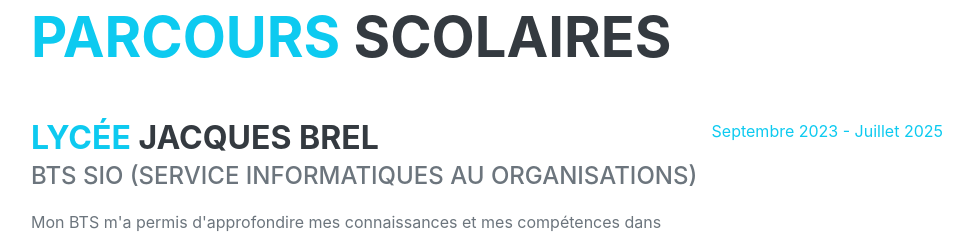
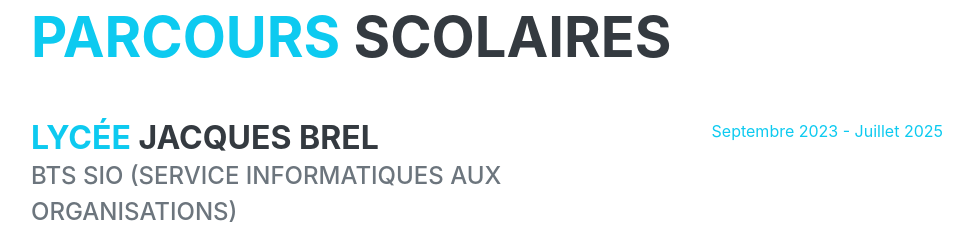
Before and after one commit to MrSkaven/Portefolio, a plain HTML site: page index.html in a window 1280 px wide. Shown: the part 877-1115 px from the top of the page, without its empty margins (289-1262 px from the left). Drawn offline with nearby package versions, Linux system fonts and the light colour scheme; a web font is replaced by a local one.

Commit message:
Update index.html

```diff
--- a/index.html
+++ b/index.html
@@ -116,7 +116,7 @@
                                 <span class="text-primary">Lycée</span>
                                 Jacques Brel
                             </h3>
-                            <div class="subheading mb-3">BTS SIO (Service informatiques au Organisations)</div>
+                            <div class="subheading mb-3">BTS SIO (Service informatiques aux Organisations)</div>
                             <div>Mon BTS m'a permis d'approfondire mes connaissances et mes compétences dans l'informatique, en m'introduisant à de nouvelles façon de coder ou à de nouveaux protocles utile pour les réseaux informatiques.</div>
                                 <iframe src="https://www.google.com/maps/embed?pb=!1m18!1m12!1m3!1d2786.8194423419277!2d4.878021776791857!3d45.69459537107861!2m3!1f0!2f0!3f0!3m2!1i1024!2i768!4f13.1!3m3!1m2!1s0x47f4c267d9dd9b89%3A0xb4831e2a3341bec3!2sLyc%C3%A9e%20Jacques%20Brel!5e0!3m2!1sfr!2sfr!4v1705920070951!5m2!1sfr!2sfr" width="600" height="450" style="border:0;" allowfullscreen="" loading="lazy" referrerpolicy="no-referrer-when-downgrade"></iframe>
                                 <p></p>
```
